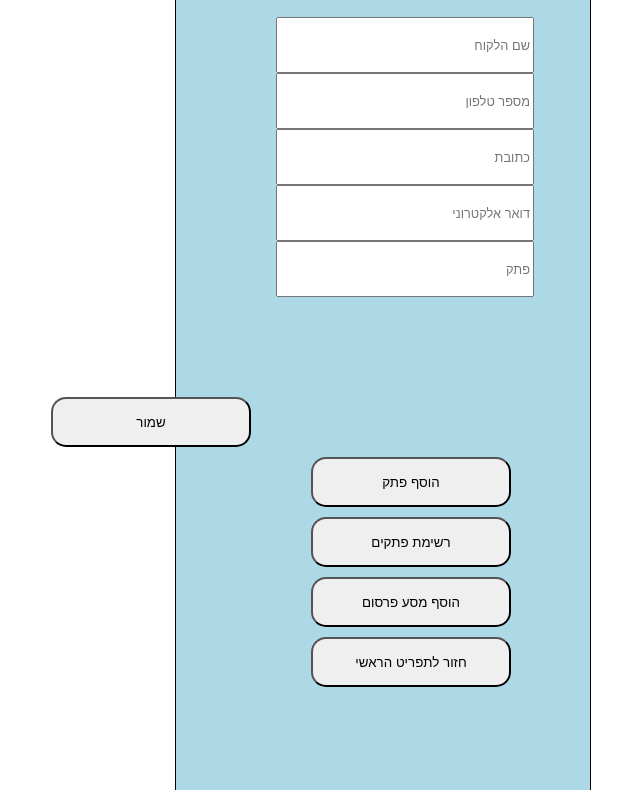
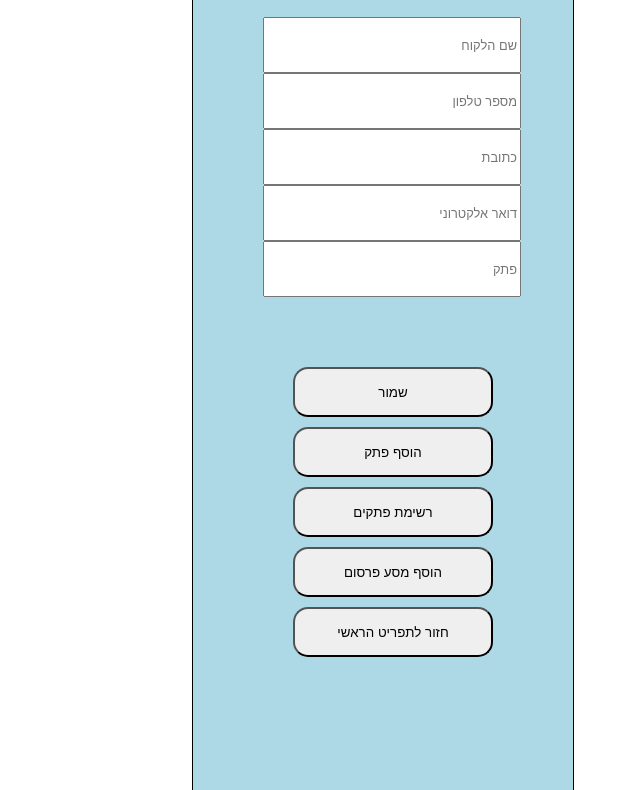
Before and after one commit to Moshec1976/hadars-crm---mockup, a plain HTML site: page clientPage.html in a window 1280 px wide. Shown: the part 93-883 px from the top of the page, without its empty margins (257-897 px from the left). Drawn offline with Linux system fonts and the light colour scheme.

Commit message:
made a few position changes

```diff
--- a/style.css
+++ b/style.css
@@ -1,5 +1,5 @@
 .wrap{
-    width: 414px;
+    width: 380px;
     height: 1000px;
     border: 1px solid black;
     margin: auto;
@@ -9,12 +9,12 @@
 header p{
     font-size: 2rem;
     position: relative;
-    left: 60px;
+    left: 30px;
 }
 
 input{
     position: relative;
-    left: 100px;
+    left: 70px;
     height: 50px;
     width: 250px;
     direction: rtl;
@@ -24,7 +24,7 @@ input{
 .enter{
     height: 50px;
     position: relative;
-    left: 200px;
+    left: 150px;
     top: 30px;
     margin-top: 30px;
 
@@ -40,7 +40,7 @@ input{
     width: 200px;
     margin-top: 10px;
     font-size: 1rem;
-    margin-left: 140px;
+    margin-left: 100px;
 }
 
 .clientInfo{
@@ -51,19 +51,19 @@ input{
     height: 50px;
     width: 200px;
     position: relative;
-    top: 100px;
-    margin-left: -25px;
+    top: 70px;
+    margin-left: 200px;
 }
 
 .clientSubButton{
     height: 50px;
     width: 200px;
     margin-top: 10px;
-    margin-left: 135px;
+    margin-left: 100px;
 }
 
 .assholeButton{
-    margin-top: 110px;
+    margin-top: 80px;
 }
 
 .newNote{
@@ -72,7 +72,7 @@ input{
 
 .saveNote{
     position: relative;
-    top: 185px;
+    top: 100px;
 }
 
 .noteList{
```
